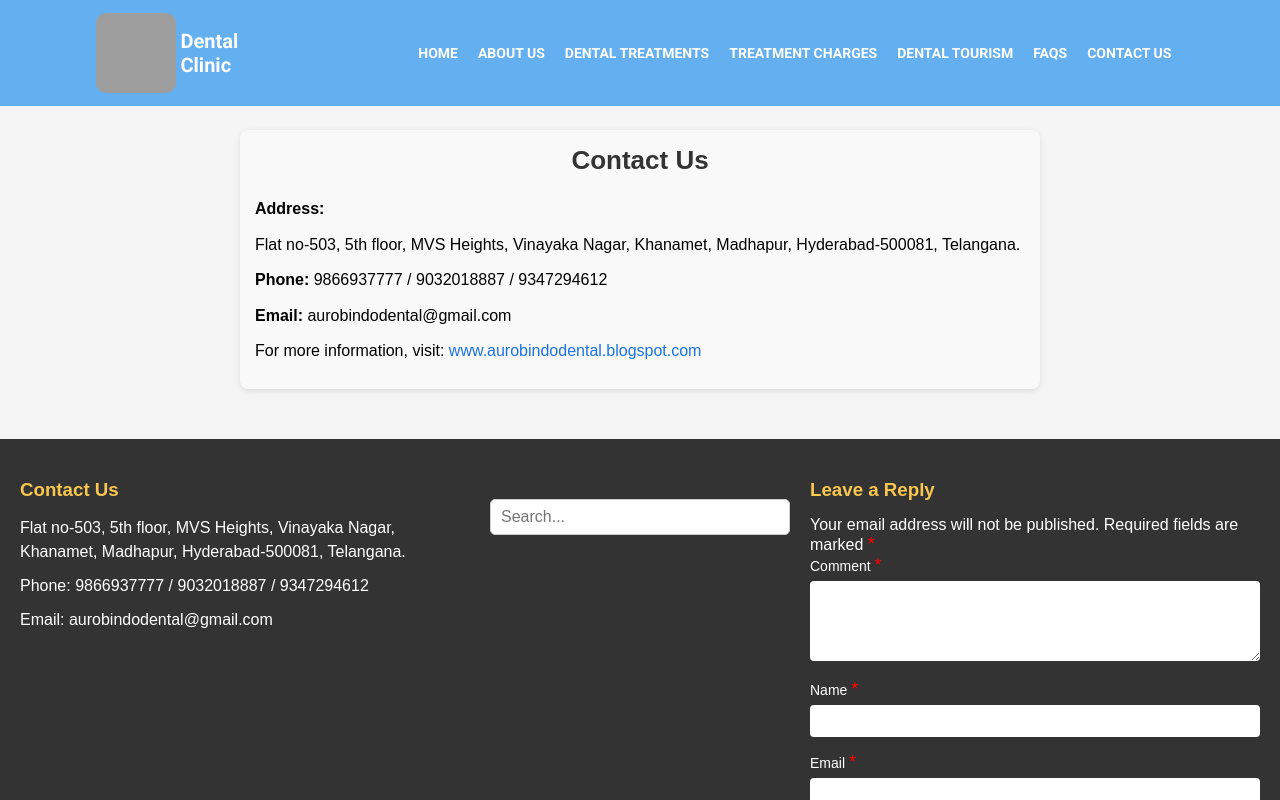
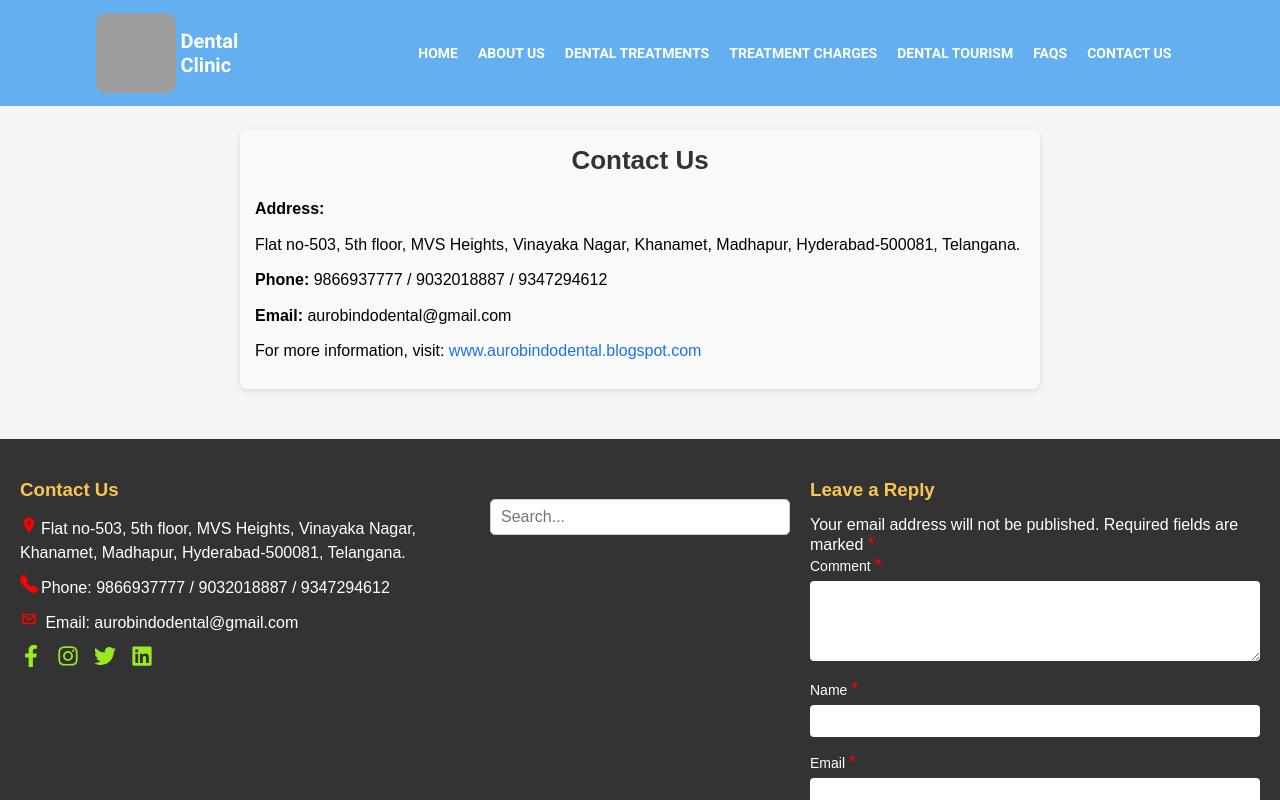
Before and after one commit to verrababu12/aurobindo-dental_hospital, a React (Vite) app: page /contact in a window 1280 px wide. Shown: the top 800 px of the page. Built offline with nearby package versions, Linux system fonts and the light colour scheme; grey boxes are pictures that could not be loaded; the HTML template or start-up script is replaced by a standard one; a web font is replaced by a local one.

Commit message:
footerstylesadded

```diff
--- a/src/components/Footer/index.css
+++ b/src/components/Footer/index.css
@@ -81,3 +81,24 @@
   color: red;
   font-size: 18px;
 }
+.contact-icon {
+  color: red;
+  margin-right: 3px;
+  font-size: 18px;
+}
+.footer-intro-social-icons {
+  display: flex;
+  gap: 15px;
+  margin-bottom: 25px;
+}
+
+.footer-intro-social-icons a {
+  color: #9aea21;
+  font-size: 22px;
+  transition: all 0.3s ease;
+}
+
+.footer-intro-social-icons a:hover {
+  color: #63aff0;
+  transform: scale(1.2);
+}
--- a/src/components/Footer/index.jsx
+++ b/src/components/Footer/index.jsx
@@ -1,6 +1,15 @@
 // Footer.jsx
 import "./index.css";
 import Search from "../Search";
+import { MdLocationPin } from "react-icons/md";
+import { BsFillTelephoneFill } from "react-icons/bs";
+import {
+  FaFacebookF,
+  FaInstagram,
+  FaTwitter,
+  FaLinkedin,
+} from "react-icons/fa";
+import { CgMail } from "react-icons/cg";
 
 const Footer = () => {
   return (
@@ -8,11 +17,48 @@ const Footer = () => {
       <div className="footer-contact">
         <h3>Contact Us</h3>
         <p>
+          <MdLocationPin className="contact-icon" />
           Flat no-503, 5th floor, MVS Heights, Vinayaka Nagar, Khanamet,
           Madhapur, Hyderabad-500081, Telangana.
         </p>
-        <p>Phone: 9866937777 / 9032018887 / 9347294612</p>
-        <p>Email: aurobindodental@gmail.com</p>
+        <p>
+          <BsFillTelephoneFill className="contact-icon" />
+          Phone: 9866937777 / 9032018887 / 9347294612
+        </p>
+        <p>
+          <CgMail className="contact-icon" /> Email: aurobindodental@gmail.com
+        </p>
+
+        <div className="footer-intro-social-icons">
+          <a
+            href="https://www.facebook.com/aurobindodental"
+            target="_blank"
+            rel="noopener noreferrer"
+          >
+            <FaFacebookF />
+          </a>
+          <a
+            href="https://www.instagram.com/aurobindodentalhospital/#"
+            target="_blank"
+            rel="noopener noreferrer"
+          >
+            <FaInstagram />
+          </a>
+          <a
+            href="https://twitter.com/dentalaurobindo"
+            target="_blank"
+            rel="noopener noreferrer"
+          >
+            <FaTwitter />
+          </a>
+          <a
+            href="https://www.linkedin.com/company/aurobindodentalhospital/"
+            target="_blank"
+            rel="noopener noreferrer"
+          >
+            <FaLinkedin />
+          </a>
+        </div>
       </div>
       <Search />
 
```
